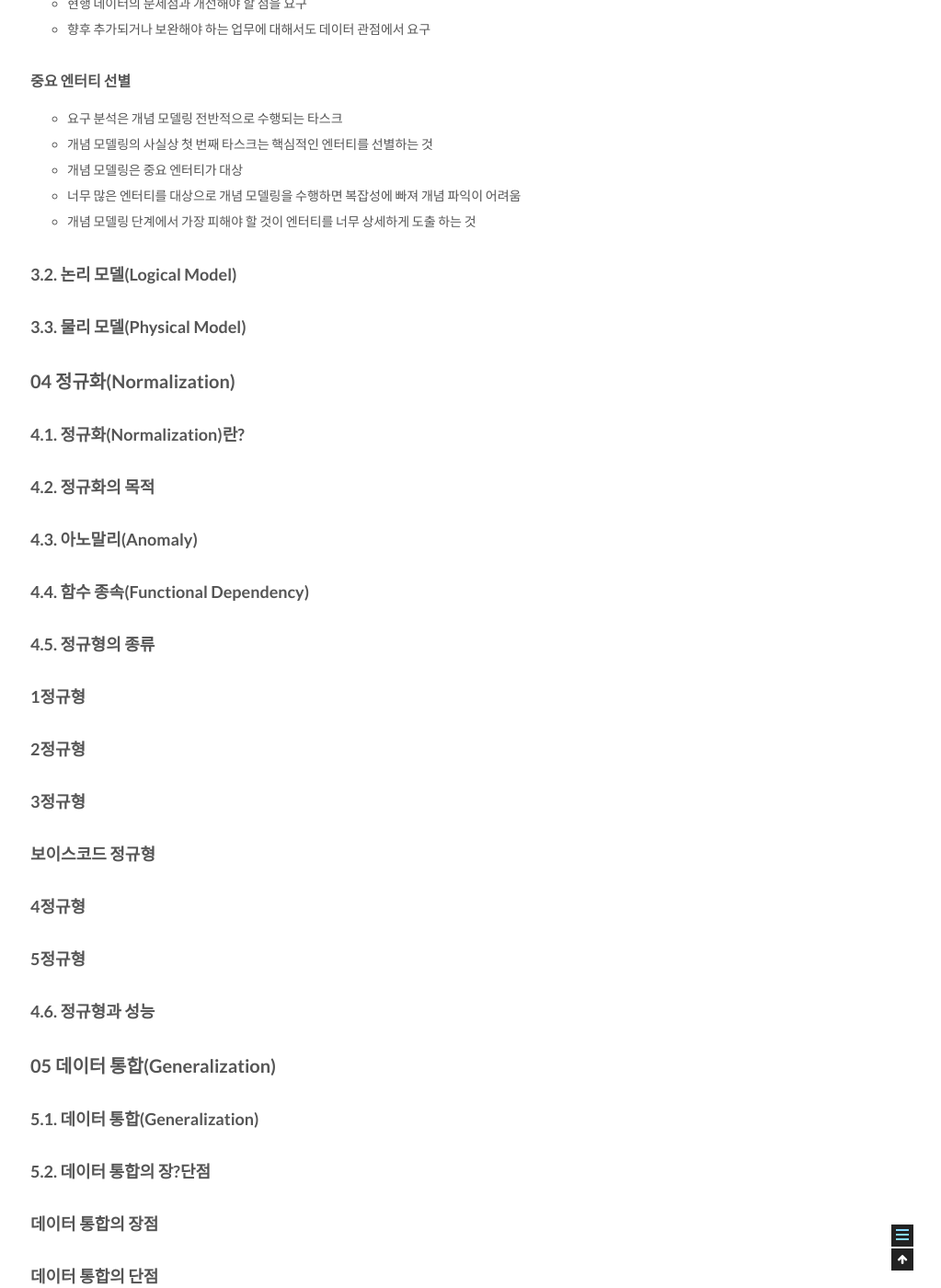
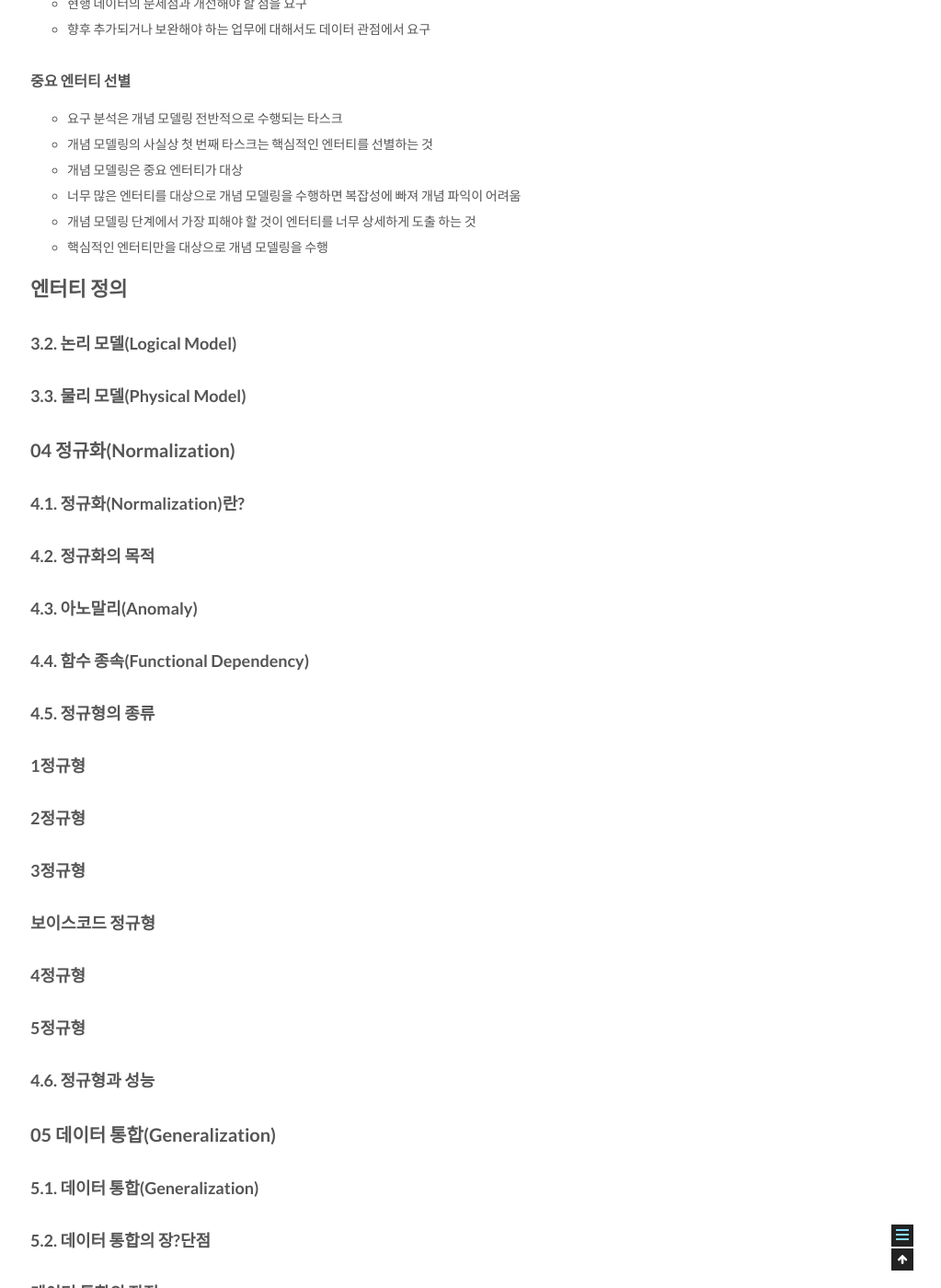
Before and after one commit to csj4032/csj4032.github.io, a Jekyll site: the page built from _posts/2018-05-02-관계형데이터모델링프리미엄가이드.md, in a window 1280 px wide and 1400 px high, scrolled down 7068 px. Shown: the whole window at 92% size, without its empty margins (257-1280 px from the left). Built offline with Jekyll 4.4.1, drawn with Linux system fonts in a browser that asks for light colours; comment, search, counter and statistics services are not loaded.

Commit message:
관계형 데이터 베이스 모델링 포스팅 수정

```diff
--- a/_posts/2018-05-02-관계형데이터모델링프리미엄가이드.md
+++ b/_posts/2018-05-02-관계형데이터모델링프리미엄가이드.md
@@ -216,7 +216,9 @@ comments: true
 * 개념 모델링은 중요 엔터티가 대상
 * 너무 많은 엔터티를 대상으로 개념 모델링을 수행하면 복잡성에 빠져 개념 파익이 어려움
 * 개념 모델링 단계에서 가장 피해야 할 것이 엔터티를 너무 상세하게 도출 하는 것
+* 핵심적인 엔터티만을 대상으로 개념 모델링을 수행
 
+# 엔터티 정의
 
 ### 3.2. 논리 모델(Logical Model)
 
```
